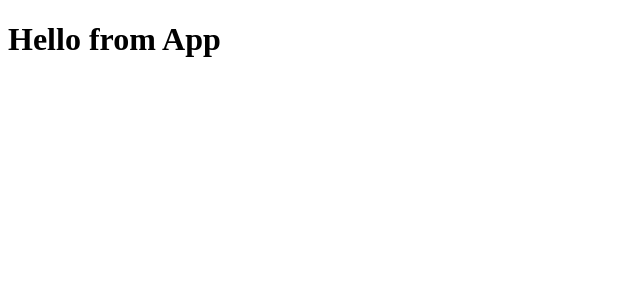
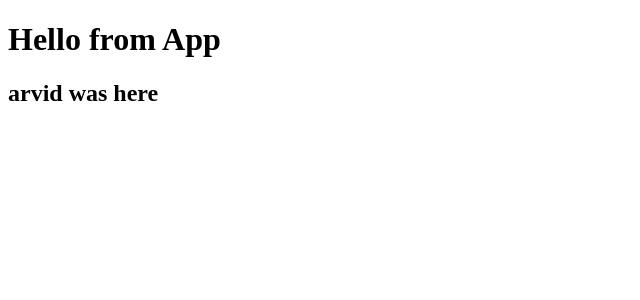
Before and after one commit to arvidh97/LinkUp, a React (Create React App) app in the folder frontend/: page / in a window 1280 px wide. Shown: the top 300 px of the page, without its empty margins (0-640 px from the left). Built offline with nearby package versions, Linux system fonts and the light colour scheme.

Commit message:
app change

```diff
--- a/frontend/src/App.js
+++ b/frontend/src/App.js
@@ -1,6 +1,9 @@
 function App() {
   return (
-    <h1>Hello from App</h1>
+    <div>
+      <h1>Hello from App</h1>
+      <h2> arvid was here</h2>
+    </div>
   );
 }
 
```
